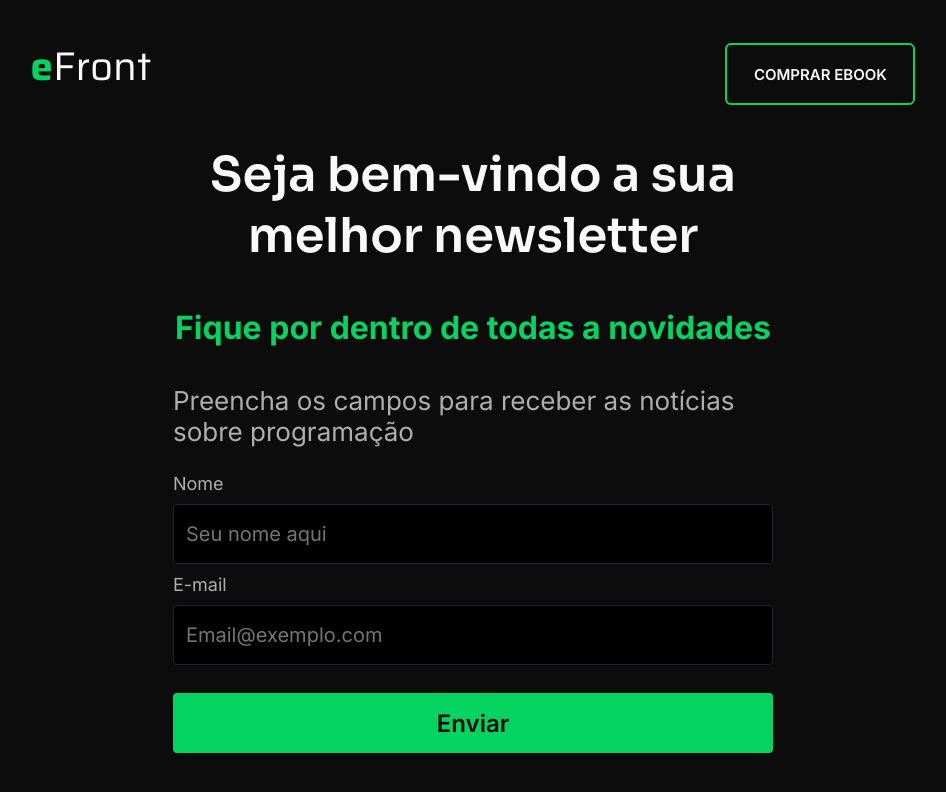
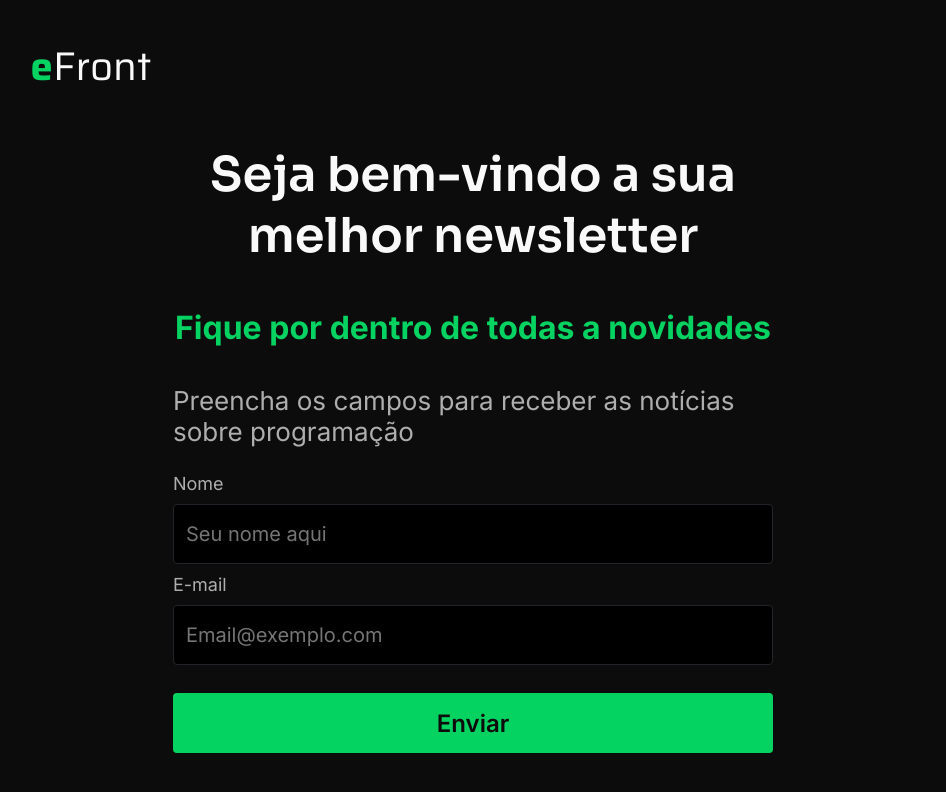
Before and after one commit to mcsordi/efront-validation, a plain HTML site: page index.html in a window 1280 px wide. Shown: the whole page, without its empty margins (167-1113 px from the left). Drawn offline with Linux system fonts and the light colour scheme.

Commit message:
feat remove scrool of width

```diff
--- a/index.html
+++ b/index.html
@@ -8,7 +8,7 @@
 
     <div class="textlogo-button">
       <h1><span class="green">e</span>Front</h1>
-      <button onclick="alert('Nenhuma função atribuida')" class="small">COMPRAR EBOOK</button>
+
     </div>
     <div class="text">
       <h2>Seja bem-vindo a sua melhor newsletter</h2>
--- a/styles.scss
+++ b/styles.scss
@@ -9,7 +9,7 @@ body {
   display: flex;
   flex-direction: column;
   align-items: center;
-  max-width: 100vw;
+  max-width: 100%;
   height: 100%;
   background-color: #0c0c0c;
 
```
Also changed, not shown: assets/css/styles.css, 1 other file.
